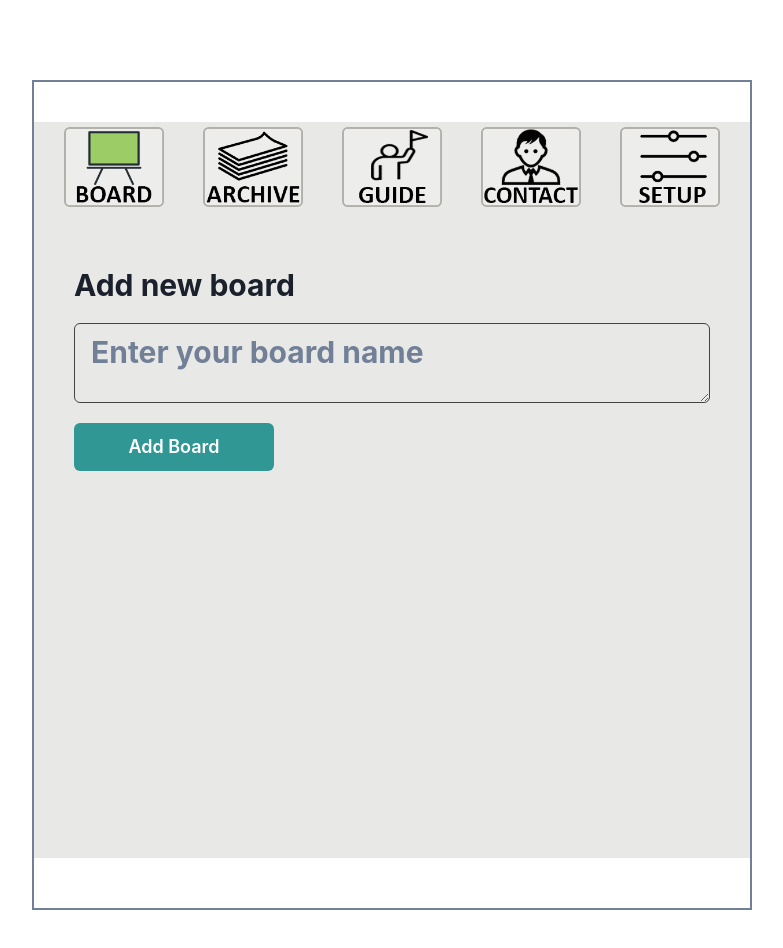
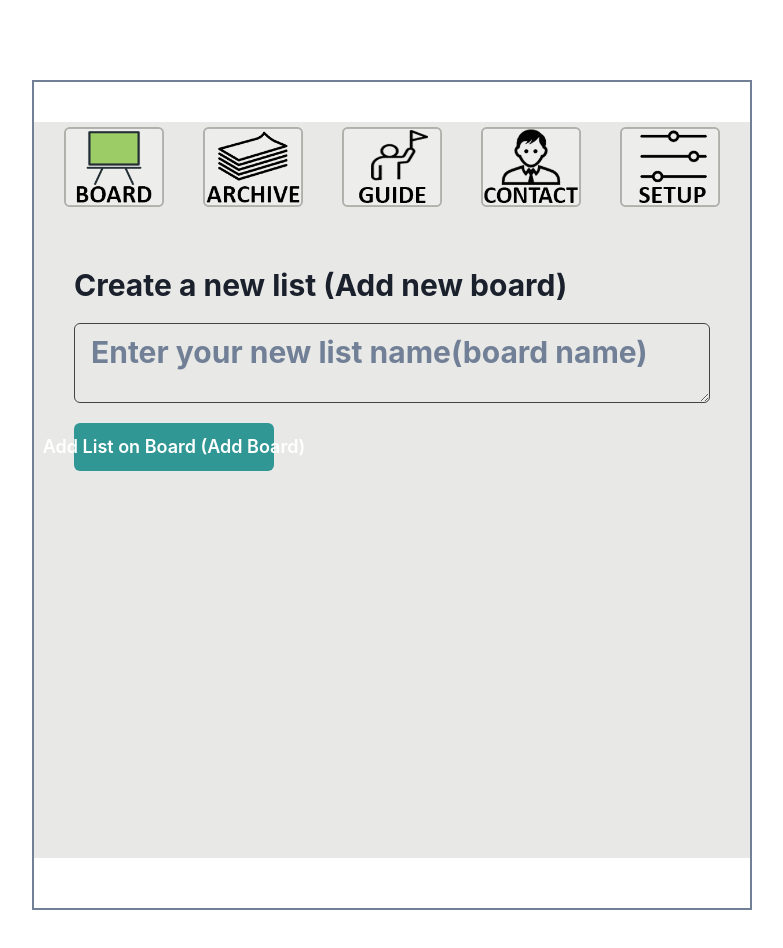
Before and after one commit to morags/lucille, a React (Create React App) app: page /board/create in a window 1280 px wide. Shown: the top 948 px of the page, without its empty margins (248-1031 px from the left). Built offline with nearby package versions, Linux system fonts and the light colour scheme.

Commit message:
menu text consistency check vol1

```diff
--- a/src/components/CreateList/CreateList.jsx
+++ b/src/components/CreateList/CreateList.jsx
@@ -25,10 +25,10 @@ function CreateList({ mdFont }) {
   return (
     <Box p='30px 20px'>
       <Heading textAlign='left' mb='20px' style={{ fontSize: `${mdFont}px` }}>
-        Add new board
+        Create a new list (Add new board)
       </Heading>
       <Textarea
-        placeholder='Enter your board name'
+        placeholder='Enter your new list name(board name)'
         border='1px'
         borderColor='#444444'
         value={boardName}
@@ -43,7 +43,7 @@ function CreateList({ mdFont }) {
         colorScheme='teal'
         size='lg'
       >
-        Add Board
+        Add List on Board (Add Board)
       </Button>
     </Box>
   );
--- a/src/pages/Board/Board.jsx
+++ b/src/pages/Board/Board.jsx
@@ -27,7 +27,7 @@ function Board({ mdFont, fontBright, smFont }) {
   const startBoardList = [
     {
       id: uuidv4(),
-      name: 'Add New Boards',
+      name: 'Click LIST first(Add New Boards)',
     },
   ];
 
--- a/src/pages/BoardDetail/BoardDetail.jsx
+++ b/src/pages/BoardDetail/BoardDetail.jsx
@@ -182,7 +182,7 @@ function BoardDetail({ mdFont, smFont, fontBright }) {
               filter: `contrast(${fontBright}%)`,
             }}
           >
-            Add tasks to {selectedBoard.name}
+            Add a task (tasks) to {selectedBoard.name}
           </Heading>
           <Textarea
             mt='10px'
```
